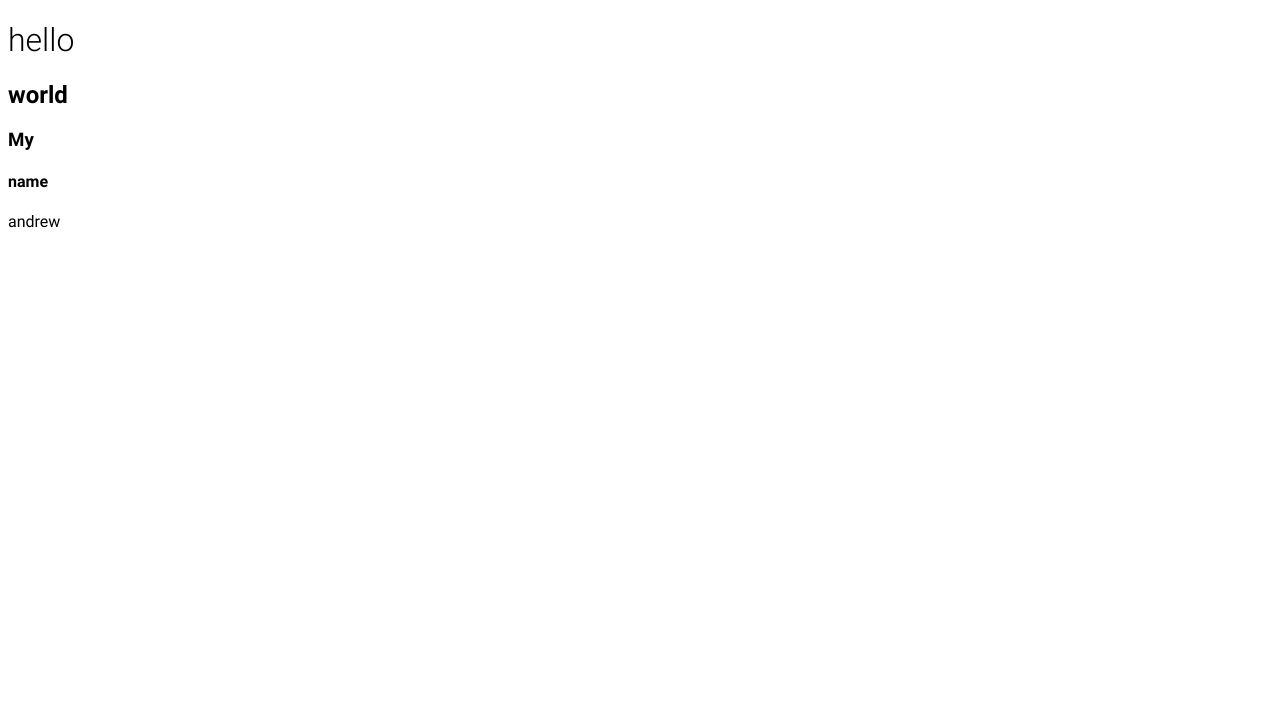
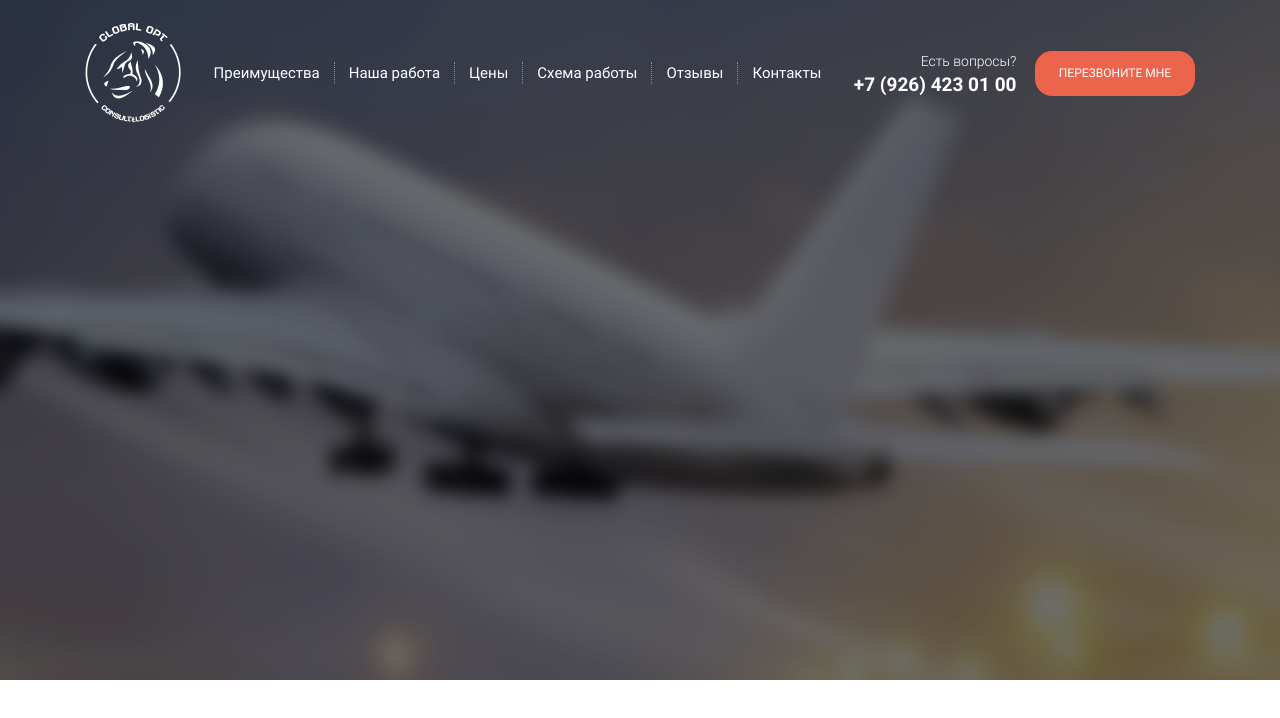
Before and after one commit to andryxxa93/glot, a website: page src/index.html in a window 1280 px wide. Drawn offline with nearby package versions, Linux system fonts and the light colour scheme.

Commit message:
add header

```diff
--- a/src/index.html
+++ b/src/index.html
@@ -5,14 +5,50 @@
     <meta name="viewport" content="width=device-width, initial-scale=1.0">
     <title>Glot</title>
     <link rel="stylesheet" href="css/fonts.css">
+    <link rel="stylesheet" href="https://stackpath.bootstrapcdn.com/bootstrap/4.4.1/css/bootstrap.min.css" integrity="sha384-Vkoo8x4CGsO3+Hhxv8T/Q5PaXtkKtu6ug5TOeNV6gBiFeWPGFN9MuhOf23Q9Ifjh" crossorigin="anonymous">
     <link rel="stylesheet" href="css/stylemin.css">
 </head>
 <body>
-    <h1>hello</h1>
-    <h2>world</h2>
-    <h3>My</h3>
-    <h4>name</h4>
-
-    <div>andrew</div>
+    <section class="promo">
+        <div class="container">
+            <header class="header">
+                <a href="#" class="header__logo">
+                    <img src="icons/logo.png" alt="logo">
+                </a>
+                <nav>
+                    <ul class="header__menu">
+                        <li class="header__item">
+                            <a href="#" class="header__item-links">Преимущества</a>
+                        </li>
+                        <li class="header__item">
+                            <a href="#" class="header__item-links">Наша работа</a>
+                        </li>
+                        <li class="header__item">
+                            <a href="#" class="header__item-links">Цены</a>
+                        </li>
+                        <li class="header__item">
+                            <a href="#" class="header__item-links">Схема работы</a>
+                        </li>
+                        <li class="header__item">
+                            <a href="#" class="header__item-links">Отзывы</a>
+                        </li>
+                        <li class="header__item">
+                            <a href="#" class="header__item-links">Контакты</a>
+                        </li>
+                    </ul>
+                </nav>
+                <div class="header__contact">
+                    <!-- посмотреть нужно ли для этого раздела использовать БЭМ -->
+                    <div class="ask">
+                        Есть вопросы?
+                    </div>
+                    <a href="tel:+79264230100" class="header__number">+7 (926) 423 01 00</a>
+                </div>
+                <button class="header__btn">
+                    Перезвоните мне
+                </button>
+            </header>
+        </div>
+    </section>
 </body>
 </html>
--- /dev/null
+++ b/src/sass/base/_variables.scss
@@ -0,0 +1 @@
+$main-color: #ec644b;
--- /dev/null
+++ b/src/sass/blocks/_buttons.scss
@@ -0,0 +1,12 @@
+button {
+    width: 160px;
+    height: 45px;
+    background-color: $main-color;
+    color: #ffffff;
+    border: none;
+    border-radius: 17px;
+    font-size: 12px;
+    font-weight: 400;
+    line-height: 22.04px;
+    text-transform: uppercase;
+}
--- /dev/null
+++ b/src/sass/blocks/_header.scss
@@ -0,0 +1,47 @@
+.header {
+    display: flex;
+    justify-content: space-between;
+    align-items: center;
+    &__menu {
+        padding: 0;
+        display: flex;
+        justify-content: space-between;
+        margin: 0;
+        list-style-type: none;
+        color: #ffffff;
+        font-size: 15px;
+        font-weight: 400;
+    }
+    &__item {
+        border-right: 1px dotted;
+        padding: 0 14px;
+        color: rgba($color: #fff, $alpha: 0.4);
+        &:last-child {
+            border-right: none;
+        }
+        &-links {
+            color: #fff;
+            &:hover {
+                color: $main-color;
+            }
+        }
+    }
+    &__contact {
+        display: flex;
+        flex-direction: column;
+        align-items: flex-end;
+        .ask {
+            color: #ffffff;
+            font-size: 14px;
+            font-weight: 300;
+            line-height: 24px;
+        }
+    }
+    &__number {
+        color: #ffffff;
+        font-size: 19px;
+        font-weight: 700;
+        line-height: 24px;
+    }
+
+}
--- /dev/null
+++ b/src/sass/blocks/_promo.scss
@@ -0,0 +1,5 @@
+.promo {
+    padding: 23px 0 82px 0;
+    min-height: 680px;
+    background: url('../img/promo_bg.jpg') center (center/cover) no-repeat;
+}
--- a/src/sass/style.scss
+++ b/src/sass/style.scss
@@ -1,6 +1,9 @@
+@import "../sass/base/variables";
+
 * {
     font-family: 'Roboto', sans-serif;
 }
-h1 {
-    font-weight: 300;
-}
+
+@import "../sass/blocks/header";
+@import "../sass/blocks/promo";
+@import "../sass/blocks/buttons";
```
Also changed, not shown: src/css/stylemin.css, 1 other file.
